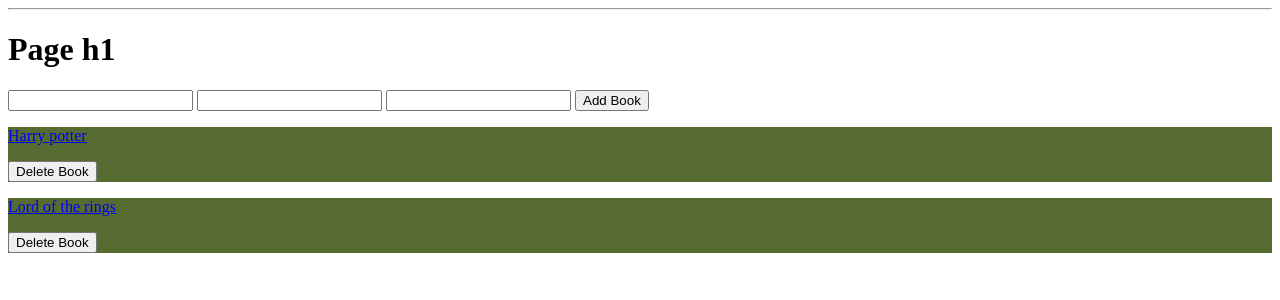
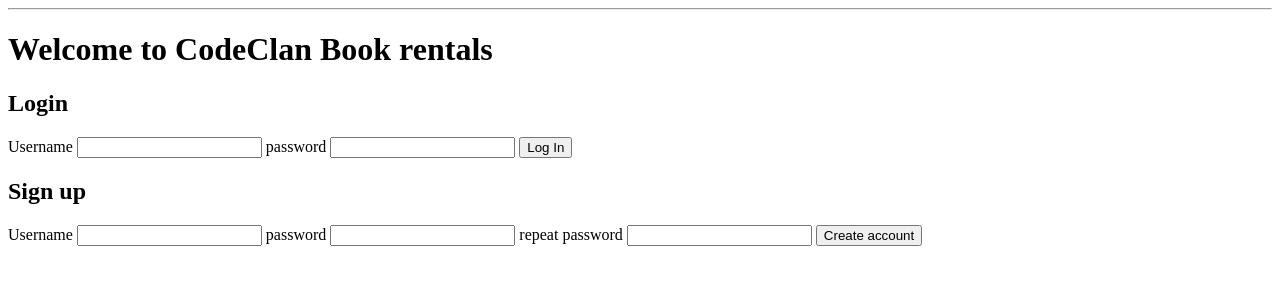
Before and after one commit to Grilo16/week03_weekend_homework, a Flask app: page / in a window 1280 px wide. Shown: the part 26-326 px from the top of the page. Run offline with Flask 2, Linux system fonts and the light colour scheme.

Commit message:
added pages for failed login/create acc

```diff
--- a/controllers/controller.py
+++ b/controllers/controller.py
@@ -10,13 +10,9 @@ from models.user_list import user_by_name
 from models.user_list import user_by_id
 from models.user_list import add_user
 
-@app.route("/", methods=["GET", "POST"])
+@app.route("/")
 def homepage():
-    if request.method == "GET":
-        return render_template("index.html", page_title = "Page title", page_h1 = "Page h1", book_list = book_list)
-    elif request.method == "POST":
-        book_list.append(Book(**request.form))
-        return redirect("/")
+    return render_template("index.html", page_title = "Page title", page_h1 = "Welcome to CodeClan Book rentals", book_list = book_list)
 
 # Log in page
 @app.route("/login")
@@ -27,13 +23,18 @@ def log_in():
 @app.route("/validate_login", methods=["POST"])
 def validate_login():
     login_details = request.form
-    if (username := login_details["name"]) in user_by_name.keys():
-        user = user_by_name[username]
-        print(user)
-        if login_details["password"] == user.password:
-            user.login()
-            return redirect(f"/{user.userid}/homepage")
-    return redirect("/login")
+    if not (username := login_details["name"]) in user_by_name.keys():
+        return redirect("/login_failed/no_user")
+    user = user_by_name[username]
+    if not login_details["password"] == user.password:
+        return redirect("/login_failed/wrong_pass")
+    user.login()
+    return redirect(f"/{user.userid}/homepage")
+
+# Deal with failed login
+@app.route("/login_failed/<reason>")
+def failed_login(reason):
+    return render_template("failed_login.html", reason=reason)
 
 # Log user out changing auth status
 @app.route("/log_out/<user_id>")
@@ -41,6 +42,28 @@ def log_out(user_id):
     user = user_by_id[user_id]
     user.log_out()
     return redirect("/")
+
+# Create new account
+@app.route("/create_account", methods=["POST"])
+def create_account():
+    if not request.form["password"] == request.form["password-repeat"]:
+        return redirect(f"/create_account/failed/passnomatch")
+    if request.form["name"] in user_by_name.keys():
+        return redirect(f"/create_account/failed/userexists")
+    new_user = User(request.form["name"],request.form["password"])
+    add_user(user_by_name, user_by_id, new_user)
+    return redirect (f"/create_account/{new_user.userid}/success")
+
+# Account creation success
+@app.route("/create_account/<user_id>/success")
+def create_account_success(user_id):
+    user = user_by_id[user_id]
+    return render_template("account_creation_success.html", user=user)
+
+# Deal with failed account creation
+@app.route("/create_account/failed/<reason>")
+def account_create_failed(reason):
+    return render_template("account_creation_failed.html", reason=reason)
 
 # User homepage
 @app.route("/<user_id>/homepage")
--- a/templates/index.html
+++ b/templates/index.html
@@ -1,30 +1,29 @@
 {% extends "header_template.html" %}
 
 {% block contents %}
+
 <section>
-    <form method="post">
-        <input type="text" name="title">
-        <input type="text" name="genre">
-        <input type="text" name="author">
-        <input type="submit" value="Add Book">
+    <h2>Login</h2>
+    <form method="post" action="/validate_login">
+        <label for="name">Username</label>
+        <input name="name" type="text">
+        <label for="password">password</label>
+        <input name="password" type="password">
+        <input type="submit" value="Log In">
     </form>
 </section>
 
 <section>
-    {% for book in book_list %}
-    {% if book.checked_out %}
-    <div class = checked-out>
-{% endif %}
+    <h2>Sign up</h2>
+    <form method="post" action="/create_account">
+        <label for="name">Username</label>
+        <input name="name" type="text">
+        <label for="password">password</label>
+        <input name="password" type="password">
+        <label for="password-repeat">repeat password</label>
+        <input name="password-repeat" type="password">
+        <input type="submit" value="Create account">
+    </form>
+</section>
 
-{% if not book.checked_out %}
-    <div class = not-checked-out>
-{% endif %}
-    <p><a href="book/{{ book_list.index(book) }}">{{book.title}}</a></p>
-    <form action="book/delete/{{ book_list.index(book) }}" method="post">
-            <input type="submit" value="Delete Book">
-        </form>
-    </form>
-    </div>
-    {% endfor %}
-</section>
     {% endblock %}
```
Also changed, not shown: templates/account_creation_failed.html (added, +35 -0 lines), templates/account_creation_success.html (added, +9 -0 lines), templates/failed_login.html (added, +35 -0 lines).
